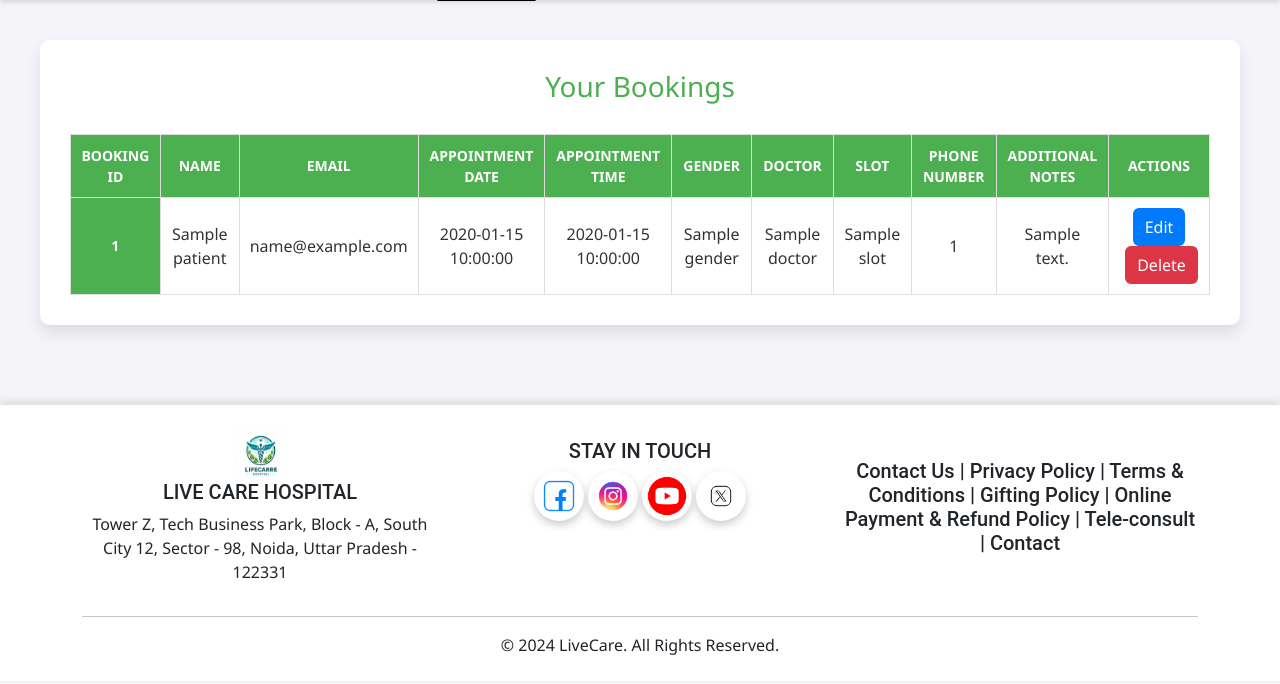
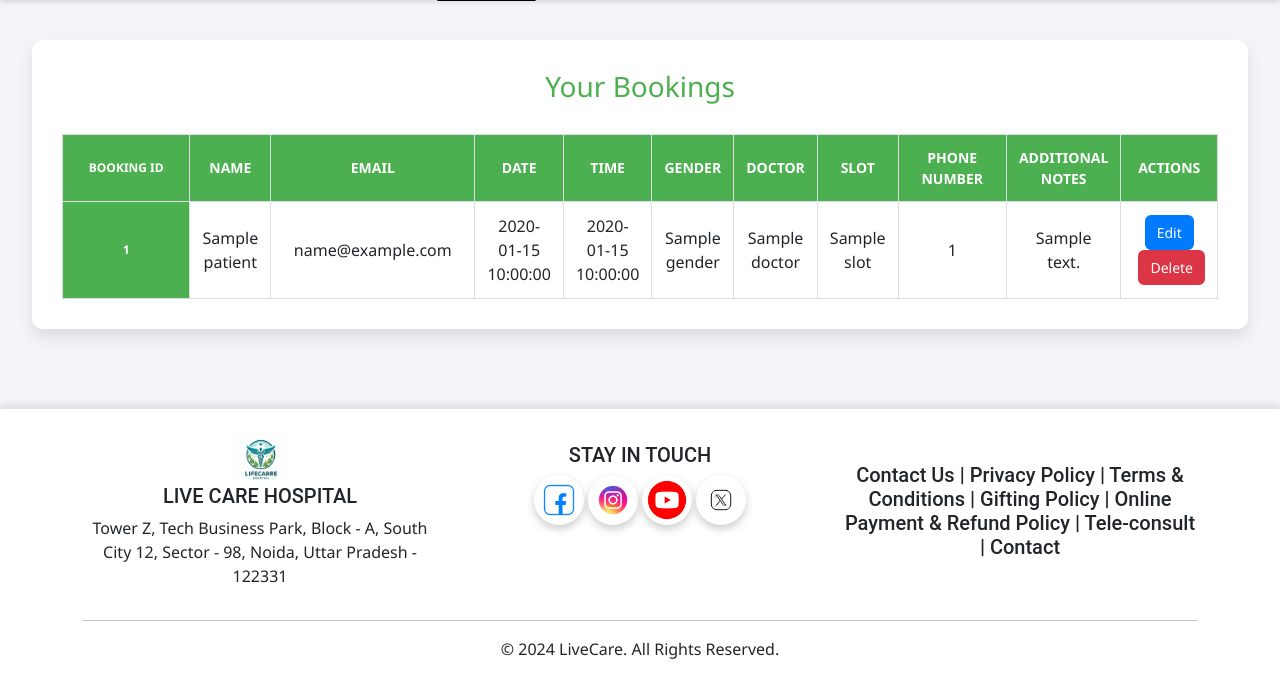
Before and after one commit to bahugunasiddarth/LiveCare-Hospital-project, a Flask app: page /bookings in a window 1280 px wide. Shown: the part 63-747 px from the top of the page. Run offline with Flask 3, Linux system fonts and the light colour scheme; the visitor is signed in with stand-in values (Sample User, id 1); a database or web service that is not in the repository returns one stand-in record (values such as "Sample title").

Commit message:
Update booking.html

```diff
--- a/templates/booking.html
+++ b/templates/booking.html
@@ -32,18 +32,14 @@ BOOKING
     }
 
     .containers {
-        width: 100%;
-        max-width: 1200px;
+        width: 95%;  /* Increased width */
+        max-width: 1400px; /* Increased max width */
         margin: 40px auto;
         padding: 30px;
         background-color: white;
         border-radius: 10px;
         box-shadow: 0 8px 16px rgba(0, 0, 0, 0.1);
-    }
-
-    .containers:hover {
-        transform: scale(1.01);
-        transition: transform 0.3s ease;
+        overflow: hidden;
     }
 
     h2 {
@@ -53,18 +49,26 @@ BOOKING
         margin-bottom: 30px;
     }
 
+    .table-responsive {
+        overflow-x: auto;
+        width: 100%;
+    }
+
+    /* Booking Table */
     .booking-table {
         width: 100%;
+        table-layout: auto;
         border-collapse: collapse;
         font-size: 16px;
-        table-layout: auto;
     }
 
     .booking-table th, .booking-table td {
-        padding: 10px;
+        padding: 12px;
         border: 1px solid #ddd;
         text-align: center;
         vertical-align: middle;
+        word-wrap: break-word;
+        white-space: normal;
     }
 
     .booking-table th {
@@ -80,18 +84,33 @@ BOOKING
 
     .booking-table tbody tr:hover {
         background-color: #eaeaea;
-        transform: scale(1.01);
-        transition: background-color 0.3s ease, transform 0.2s ease;
+        transition: background-color 0.3s ease;
     }
 
-    .booking-table td {
-        color: #333;
+    /* Column Width Adjustments */
+    .booking-table th:nth-child(1),
+    .booking-table td:nth-child(1) {
+        width: 160px; /* Booking ID */
+        font-size: 12px;
+    }
+
+    .booking-table th:nth-child(3),
+    .booking-table td:nth-child(3) {
+        width: 220px; /* Email */
+        overflow: hidden;
+        text-overflow: ellipsis;
+    }
+
+    .booking-table th:nth-child(9),
+    .booking-table td:nth-child(9) {
+        width: 160px; /* Phone Number */
+        word-break: break-word;
     }
 
     /* Button Styles */
     .btn {
         padding: 5px 10px;
-        font-size: 16px;
+        font-size: 14px;
         border-radius: 6px;
         text-align: center;
         transition: background-color 0.3s ease, border-color 0.3s ease;
@@ -119,6 +138,13 @@ BOOKING
         border-color: #bd2130;
     }
 
+    /* Ensure buttons stay within their cells */
+    .booking-table td:last-child {
+        justify-content: center;
+        align-items: center;
+
+    }
+
     form {
         display: inline;
     }
@@ -127,7 +153,7 @@ BOOKING
         margin-left: 5px;
     }
 
-    /* Responsive Table */
+    /* Responsive Design */
     @media (max-width: 768px) {
         .booking-table, .booking-table th, .booking-table td {
             display: block;
@@ -163,14 +189,15 @@ BOOKING
 
 <div class="containers">
     <h2>Your Bookings</h2>
+    <div class="table-responsive">
         <table class="booking-table">
             <thead>
                 <tr>
                     <th>Booking ID</th>
                     <th>Name</th>
                     <th>Email</th>
-                <th>Appointment Date</th>
-                <th>Appointment Time</th>
+                    <th>Date</th>
+                    <th>Time</th>
                     <th>Gender</th>
                     <th>Doctor</th>
                     <th>Slot</th>
@@ -182,21 +209,21 @@ BOOKING
             <tbody>
                 {% for post in query %}
                 <tr>
-                <th scope="row">{{post.pid}}</th>
-                <td>{{post.name}}</td>
-                <td>{{post.email}}</td>
-                <td>{{post.appointment_date}}</td>
-                <td>{{post.appointment_time}}</td>
-                <td>{{post.gender}}</td>
-                <td>{{post.doctor}}</td>
-                <td>{{post.slot}}</td>
-                <td>{{post.phone_number}}</td>
-                <td>{{post.additional_notes}}</td>
+                    <th scope="row">{{ post._id }}</th>
+                    <td>{{ post.name }}</td>
+                    <td>{{ post.email }}</td>
+                    <td>{{ post.appointment_date }}</td>
+                    <td>{{ post.appointment_time }}</td>
+                    <td>{{ post.gender }}</td>
+                    <td>{{ post.doctor }}</td>
+                    <td>{{ post.slot }}</td>
+                    <td>{{ post.phone_number }}</td>
+                    <td>{{ post.additional_notes }}</td>
                     <td>
-                    <a href="/edit/{{post.pid}}">
+                        <a href="/edit/{{ post._id }}">
                             <button class="btn btn-primary">Edit</button>
                         </a>
-                    <form action="/delete/{{post.pid}}" method="POST" style="display:inline;">
+                        <form action="/delete/{{ post._id }}" method="POST" style="display:inline;">
                             <button type="submit" onclick="return confirm('Are you sure you want to delete this record?');" class="btn btn-danger">Delete</button>
                         </form>
                     </td>
@@ -205,5 +232,6 @@ BOOKING
             </tbody>
         </table>
     </div>
+</div>
 
 {% endblock content %}
```
Lines whose indentation alone changed are shown as unchanged.
